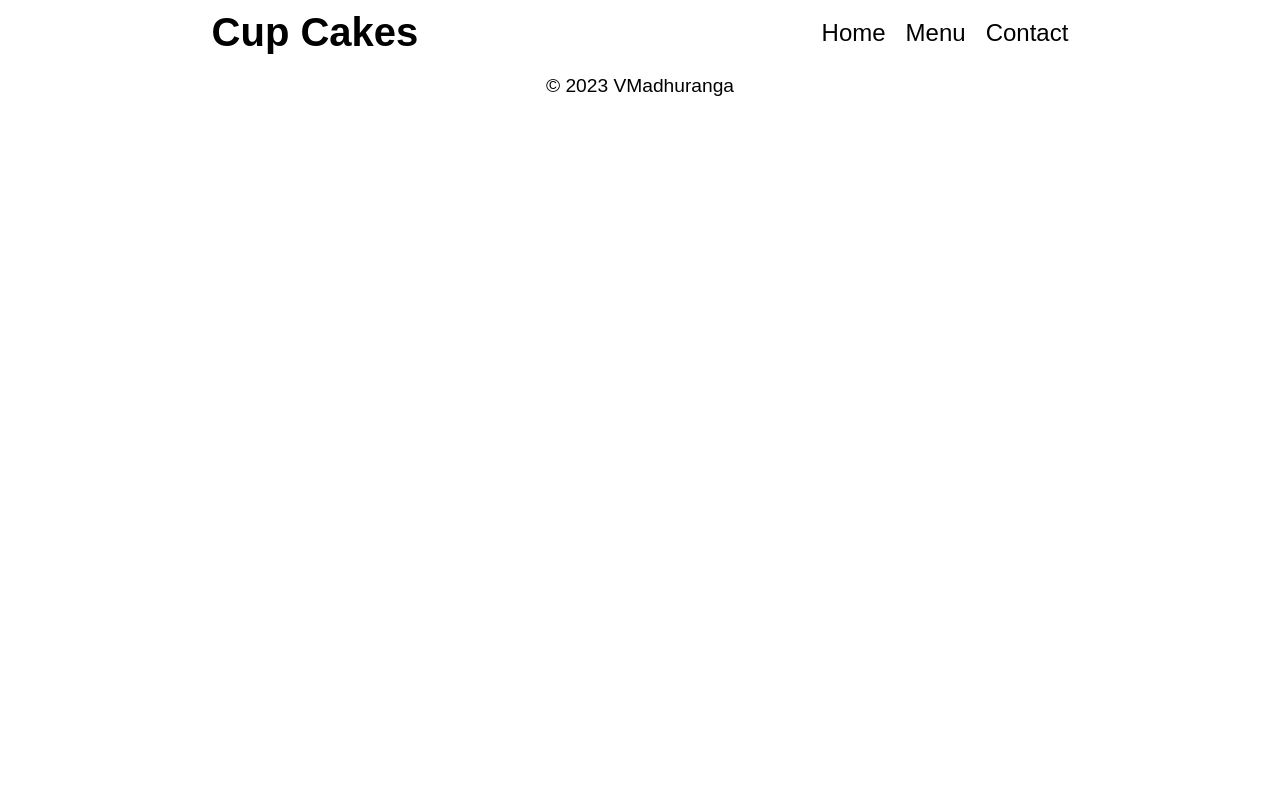
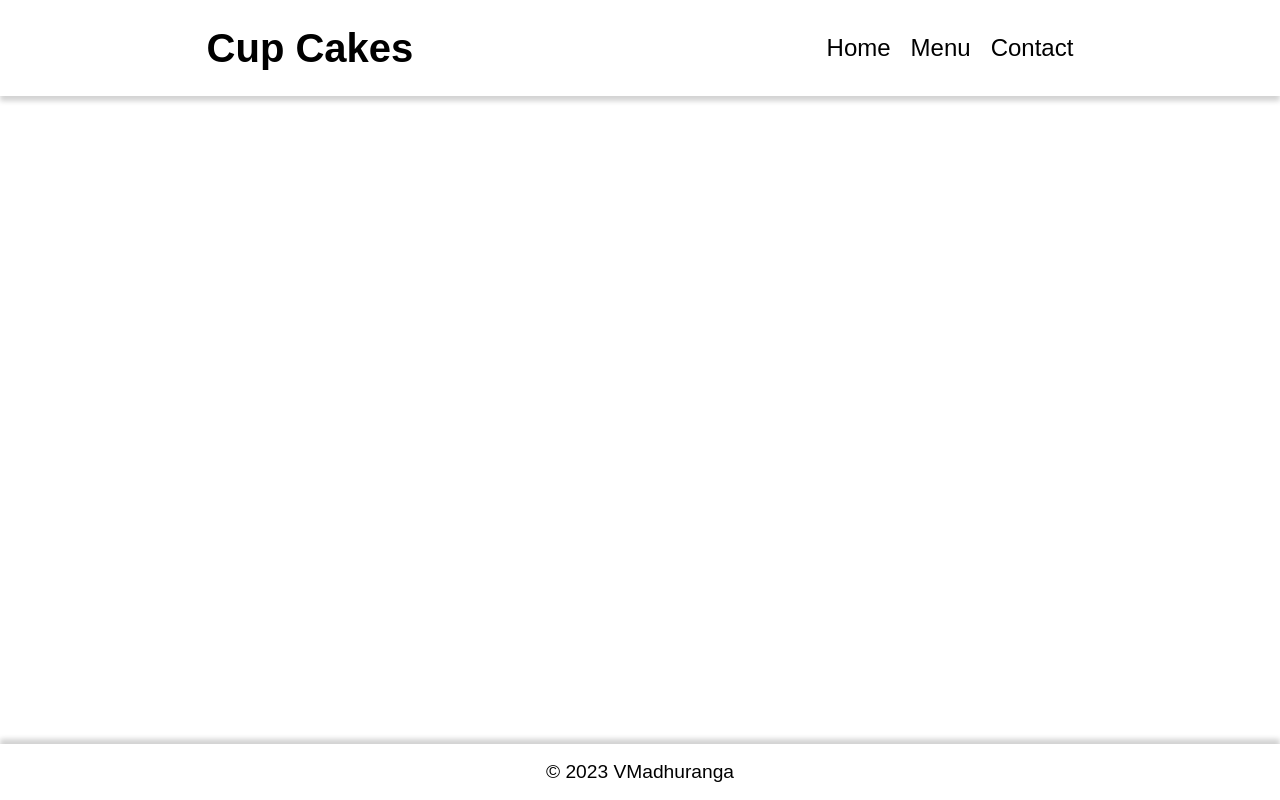
Before and after one commit to VMadhuranga/restaurant-page, a website built with webpack: page dist/index.html in a window 1280 px wide. Built offline with Linux system fonts and the light colour scheme.

Commit message:
Update layout
Update main.js
- Add class to main

Update style.css
- Add styling to main and #content
- Update styling in header and footer

```diff
--- a/src/main.js
+++ b/src/main.js
@@ -1,5 +1,7 @@
 export function mainContent() {
     const main = document.createElement("div");
 
+    main.classList.add("main");
+
     return main;
 }
--- a/src/style.css
+++ b/src/style.css
@@ -8,10 +8,16 @@ body {
     font-family: Arial, Helvetica, sans-serif;
 }
 
+#content {
+    height: 100vh;
+    display: grid;
+    grid-template-rows: 12% 1fr 7%;
+}
+
 .header {
     background-color: white;
-    box-shadow: 0 0 10px grey;
-    padding: 10px;
+    box-shadow: 0 5px 5px lightgray;
+    grid-row: 1;
     display: flex;
     justify-content: space-around;
     align-items: center;
@@ -31,10 +37,15 @@ body {
     }
 }
 
+.main {
+    grid-row: 2;
+}
+
 .footer {
     font-size: 1.2rem;
     background-color: white;
-    padding: 10px;
+    box-shadow: 0 -5px 5px lightgrey;
+    grid-row: 3;
     display: grid;
     place-items: center;
 }
```
Also changed, not shown: dist/main.js.
